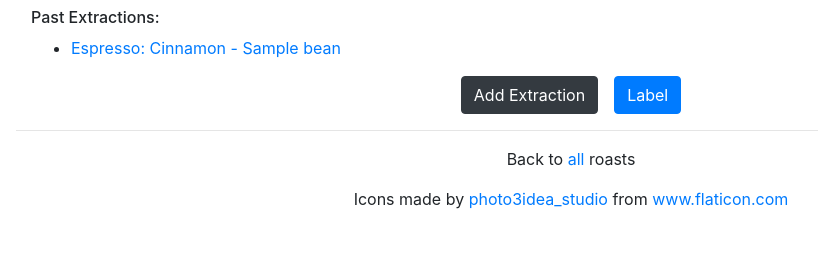
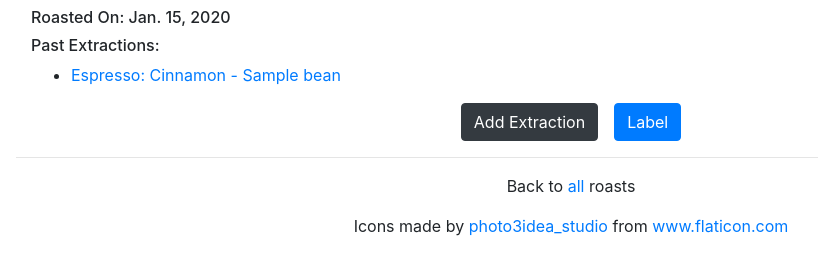
Before and after one commit to kylehorton33/roastery, a Django app: a page that uses roastery/templates/coffee/roast_detail.html in a window 1280 px wide. Shown: the part 336-604 px from the top of the page, without its empty margins (69-887 px from the left). Run offline with Django 3.2, Linux system fonts and the light colour scheme; tables that the repository leaves empty hold one stand-in row (values such as "Sample post"); some libraries are stand-ins or nearby versions.

Commit message:
Add roasted date to Roast model and label

```diff
--- a/roastery/coffee/models.py
+++ b/roastery/coffee/models.py
@@ -2,6 +2,7 @@ from autoslug import AutoSlugField
 from django.conf import settings
 from django.db import models
 from django.urls import reverse
+from django.utils import timezone
 from django_countries.fields import CountryField
 from model_utils.models import TimeStampedModel
 
@@ -51,6 +52,7 @@ class Roast(TimeStampedModel):
     slug = AutoSlugField(
         "Roast URL slug", unique=True, always_update=False, populate_from="__str__"
     )
+    roast_date = models.DateField(default=timezone.now)
     degree = models.CharField("Degree of Roast", max_length=20, choices=Degree.choices)
     created_by = models.ForeignKey(
         settings.AUTH_USER_MODEL,
@@ -76,6 +78,7 @@ class Roast(TimeStampedModel):
             "name": self.green_bean,
             "roast": self.get_degree_display(),
             "origin": self.green_bean.country.name,
+            "roast_date": self.roast_date,
             "url": full_url,
         }
         return data
--- a/roastery/coffee/views.py
+++ b/roastery/coffee/views.py
@@ -100,7 +100,7 @@ class RoastCreateView(LoginRequiredWithErrorMessageMixin, CreateView):
 
 class RoastUpdateView(UserPassesTestMixin, UpdateView):
     model = Roast
-    fields = ["green_bean", "degree"]
+    fields = ["green_bean", "degree", "roast_date"]
     permission_denied_message = "You can't make updates from this account"
     action = "Update"
     bootstrap_class = "warning"
--- a/roastery/report/views.py
+++ b/roastery/report/views.py
@@ -88,8 +88,9 @@ def generate_roast_label(request):
     img = make_qr_code(data["url"])
 
     c.drawString(0.2 * inch, 1.6 * inch, f"Name: {data['name']}")
-    c.drawString(0.2 * inch, 1.3 * inch, f"Origin: {data['origin']}")
-    c.drawString(0.2 * inch, 1.0 * inch, f"Roast: {data['roast']}")
+    c.drawString(0.2 * inch, 1.4 * inch, f"Origin: {data['origin']}")
+    c.drawString(0.2 * inch, 1.2 * inch, f"Roast: {data['roast']}")
+    c.drawString(0.2 * inch, 0.8 * inch, f"Roasted On: {data['roast_date']}")
     c.drawInlineImage(img, 2.4 * inch, 0.5 * inch, 1.3 * inch, 1.3 * inch)
     c.setFont("Helvetica", 8)
     c.drawString(0.2 * inch, 0.2 * inch, f"Label Generated: {label_timestamp}")
--- a/roastery/templates/coffee/roast_detail.html
+++ b/roastery/templates/coffee/roast_detail.html
@@ -27,6 +27,7 @@
     <div class="row">
         <div class="col-sm-12">
             <h6>Origin: {{roast.green_bean.country.name}} <img src="{{roast.green_bean.country.flag}}" alt="{{roast.green_bean.country.name}} flag"> </h6>
+            <h6>Roasted On: {{ roast.roast_date }}</h6>
 
         </div>
     </div>
```
Also changed, not shown: roastery/coffee/migrations/0004_roast_roast_date.py (added), roastery/coffee/migrations/0005_auto_20211105_1715.py (added), roastery/coffee/migrations/0006_auto_20211105_1716.py (added).
